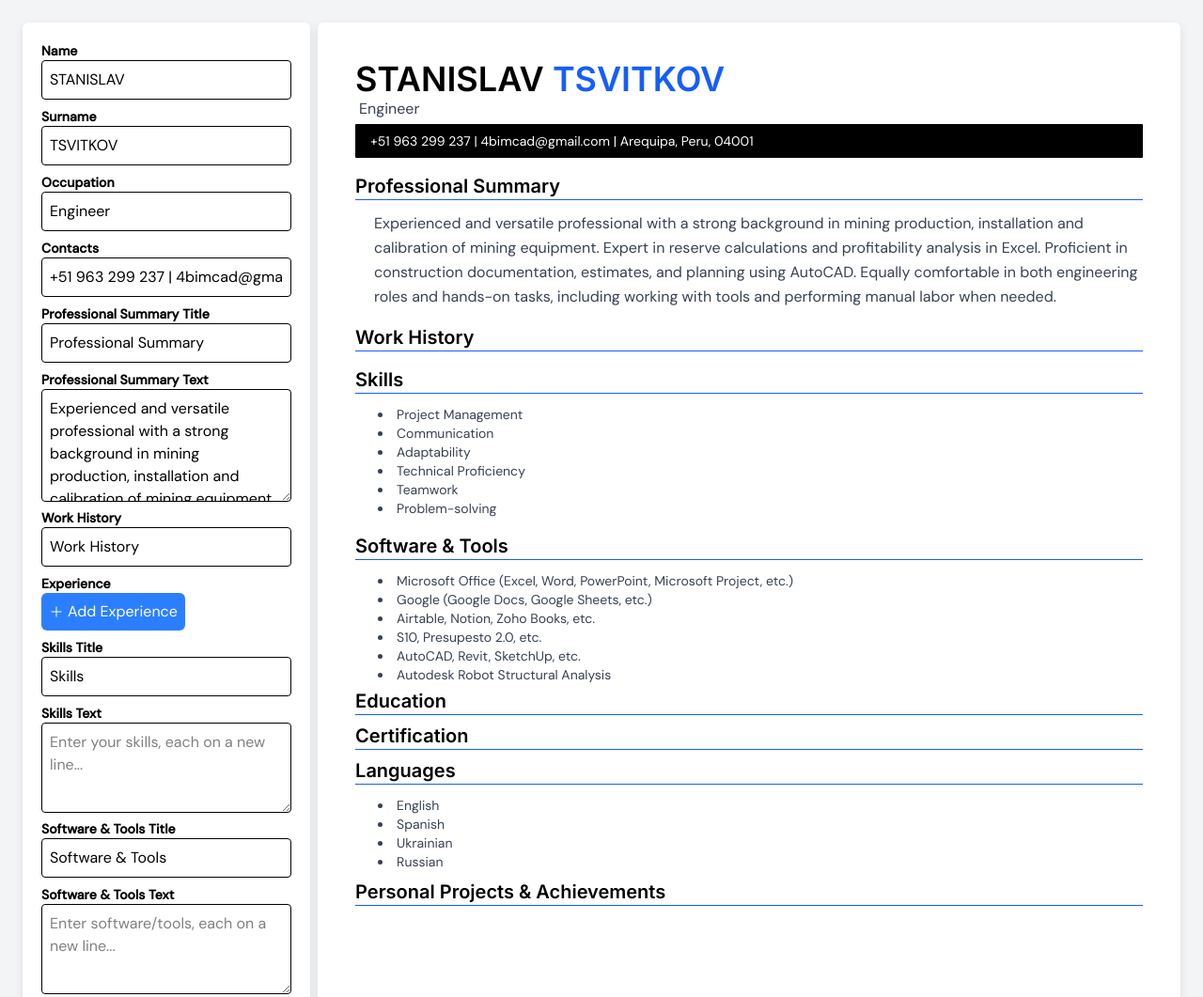
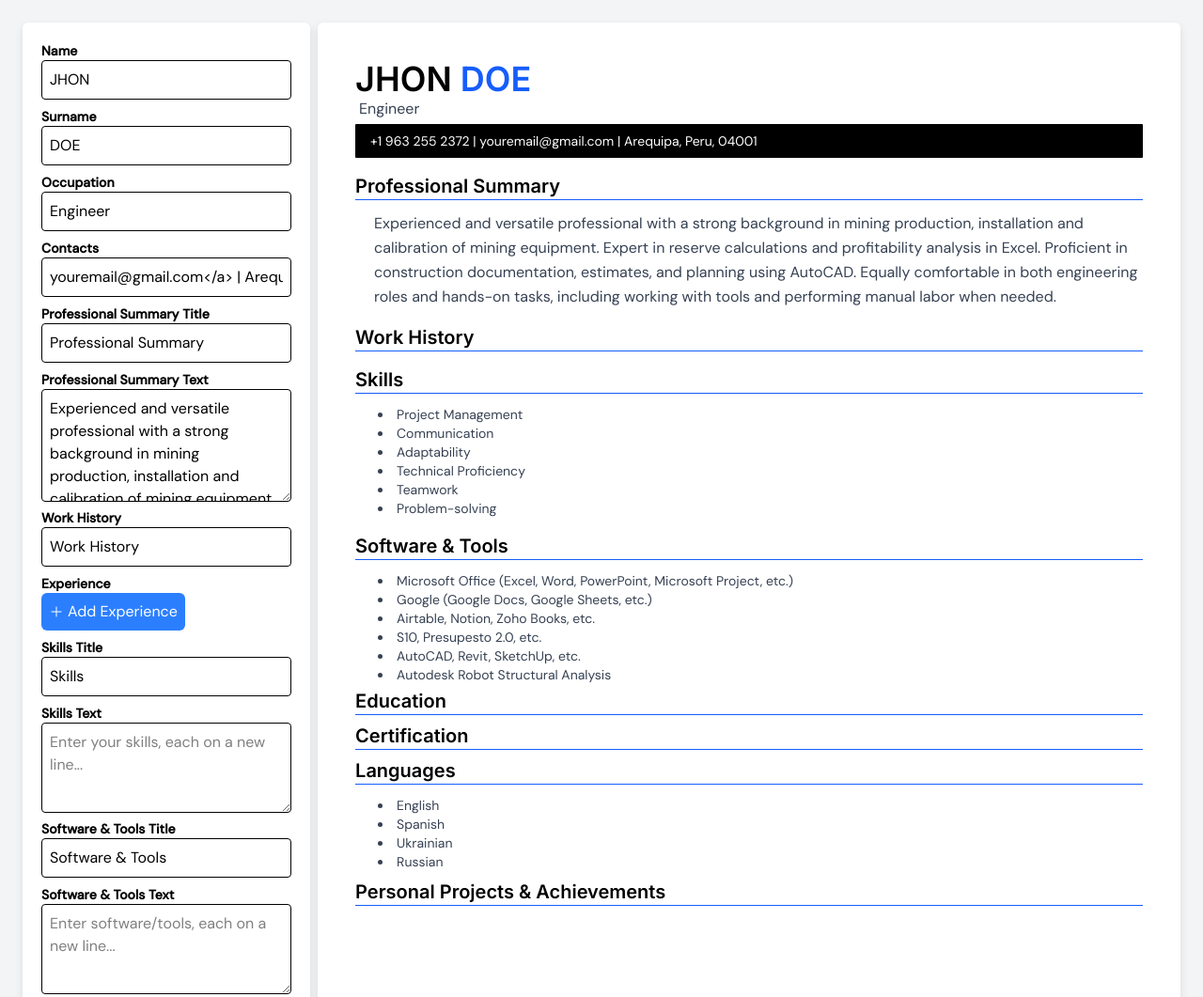
Before and after one commit to 4bimcad/perfil, a plain HTML site: page cv-creator.html in a window 1280 px wide. Shown: the top 1061 px of the page at 94% size. Drawn offline with nearby package versions, Linux system fonts and the light colour scheme.

Commit message:
Update cv-creator.html

```diff
--- a/cv-creator.html
+++ b/cv-creator.html
@@ -18,13 +18,13 @@
     <div class="w-full md:w-1/4 bg-white p-5 shadow-lg rounded-md print:hidden">
 
         <label class="block text-sm"><strong>Name</strong></label>
-        <input type="text" id="nameInput" class="w-full border p-2 rounded mb-2" oninput="updateName()" value="STANISLAV">
+        <input type="text" id="nameInput" class="w-full border p-2 rounded mb-2" oninput="updateName()" value="JHON">
         <label class="block text-sm"><strong>Surname</strong></label>
-        <input type="text" id="surnameInput" class="w-full border p-2 rounded mb-2" oninput="updateSurname()" value="TSVITKOV">
+        <input type="text" id="surnameInput" class="w-full border p-2 rounded mb-2" oninput="updateSurname()" value="DOE">
         <label class="block text-sm"><strong>Occupation</strong></label>
         <input type="text" id="occupationInput" class="w-full border p-2 rounded mb-2" oninput="updateOccupation()" value="Engineer">
         <label class="block text-sm"><strong>Contacts</strong></label>
-        <input type="text" id="contactsInput" class="w-full border p-2 rounded mb-2" oninput="updateContacts()" value="+51 963 299 237 | 4bimcad@gmail.com | Arequipa, Peru, 04001">
+        <input type="text" id="contactsInput" class="w-full border p-2 rounded mb-2" oninput="updateContacts()" value="youremail@gmail.com</a> | Arequipa, Peru, 04001">
 
 
         <label class="block text-sm"><strong>Professional Summary Title</strong></label>
@@ -106,12 +106,12 @@
 
         <!-- HEADER START -->
 
-        <h1 class="text-4xl font-bold" id="namePreview">STANISLAV <span class="text-blue-600" id="surnamePreview">TSVITKOV</span></h1>
+        <h1 class="text-4xl font-bold" id="namePreview">JHON <span class="text-blue-600" id="surnamePreview">DOE</span></h1>
         <p class="text-gray-700 ml-1" id="occupationPreview">
             Engineer
         </p>
         <p class="bg-black text-white text-sm p-2 mt-1 ml w-full block text-left print:text-black print:bg-gray-300">
-            <span class="ml-2" id="contactsPreview"><a href="tel:+51963299237">+51 963 299 237</a> | <a href="mailto:4bimcad@gmail.com ">4bimcad@gmail.com</a> | Arequipa, Peru, 04001</span>
+            <span class="ml-2" id="contactsPreview"><a href="tel:+51963299237">+1 963 255 2372</a> | <a href="mailto:4bimcad@gmail.com ">youremail@gmail.com</a> | Arequipa, Peru, 04001</span>
         </p>
 
         <div class="border-gray-300 mt-2 pt-2">
```
